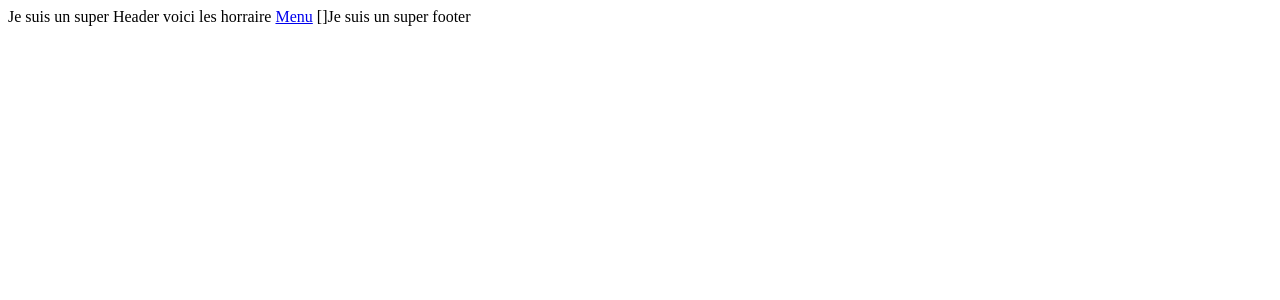
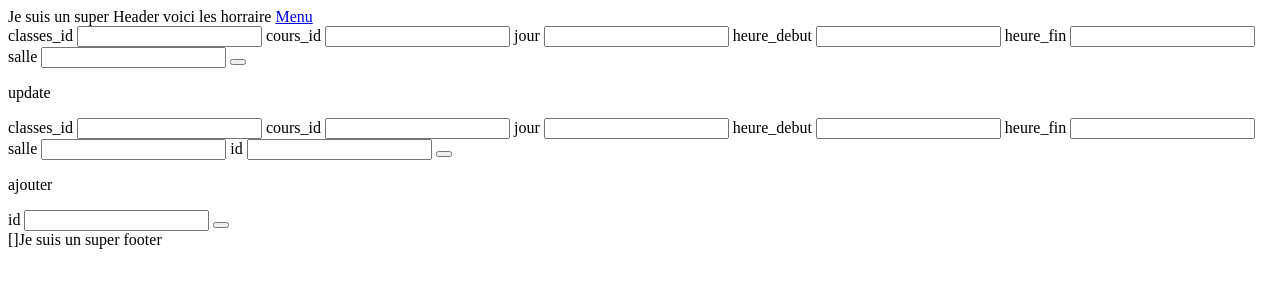
Before and after one commit to Frigorator/Hubschi_Matisse_AWEB3_UE1_Revision_Horaire, a PHP site: page /pages/horaire.php in a window 1280 px wide. Shown: the top 300 px of the page. Run offline with PHP 8.4, Linux system fonts and the light colour scheme; data that the repository does not hold is empty.

Commit message:
travail maison ajout de formulaire et petit changement de update a put

```diff
--- a/api/classes.php
+++ b/api/classes.php
@@ -69,7 +69,7 @@ else if($_SERVER['REQUEST_METHOD'] === 'DELETE')
     }
     header("Refresh: 0");
 }
-else if($_SERVER['REQUEST_METHOD'] === 'UPDATE')
+else if($_SERVER['REQUEST_METHOD'] === 'PUT')
 {
     $id=filter_input(Input_POST,'id',FILTER_VALIDATE_INT);
     $nom=filter_input(Input_POST,'nom',FILTER_SANITIZE_SPECIAL_CHARS);
--- a/api/cours.php
+++ b/api/cours.php
@@ -35,7 +35,7 @@ try
         http_response_code(500   );
     }
 }
-else if ($_SERVER['REQUEST_METHOD'] === 'POST') {
+else if ($_SERVER['REQUEST_METHOD'] === 'PUT') {
 
 $code=filter_input(Input_POST,'code',FILTER_SANITIZE_SPECIAL_CHARS);
 $annee_scolaire=filter_input(Input_POST,'annee_scolaire',FILTER_SANITIZE_SPECIAL_CHARS);
--- a/api/creneaux.php
+++ b/api/creneaux.php
@@ -21,7 +21,7 @@ else if ($_SERVER['REQUEST_METHOD'] === 'GET') {
     foreach ($creneaux as $creneau) {
         $response[] = [
             "id" => (int)$creneau['id'],
-            "code" => ($creneau['jour']),
+            "jour" => ($creneau['jour']),
             "heure_debut" => $creneau['heure_debut'],
             "heure_fin" => $creneau['heure_fin'],
             "salle" => $creneau['salle']
@@ -37,12 +37,12 @@ try
         http_response_code(500);
     }
 }
-else if ($_SERVER['REQUEST_METHOD'] === 'POST') {
+else if ($_SERVER['REQUEST_METHOD'] === 'PUT') {
 $classes_id=filter_input(Input_POST,'classes_id',FILTER_VALIDATE_INT);
 $cours_id=filter_input(Input_POST,'cours_id',FILTER_VALIDATE_INT);
 $jour=filter_input(Input_POST,'jour',FILTER_SANITIZE_SPECIAL_CHARS);
-$heure_debut=filter_input(Input_POST,'annee_scolaire',FILTER_VALIDATE_INT);
-$heure_fin=filter_input(Input_POST,'code',FILTER_VALIDATE_INT);
+$heure_debut=filter_input(Input_POST,'heure_debut',FILTER_VALIDATE_INT);
+$heure_fin=filter_input(Input_POST,'heure_fin',FILTER_VALIDATE_INT);
 $salle=filter_input(Input_POST,'salle',FILTER_SANITIZE_SPECIAL_CHARS);
 
 $sql="INSERT INTO 'creneaux' ('classes_id', 'cours_id','jour','annee_scolaire','code',salle)
--- a/pages/horaire.php
+++ b/pages/horaire.php
@@ -12,6 +12,44 @@
     ?>
     voici les horraire
     <a href="./..">Menu</a>
+        <form action="" Method="POST">
+            <label for="">classes_id</label>
+            <input type="text" name="classes_id">
+            <label for="">cours_id</label>
+            <input type="text" name="cours_id">
+            <label for="">jour</label>
+            <input type="text" name="jour">
+            <label for="">heure_debut</label>
+            <input type="text" name="heure_debut">
+            <label for="">heure_fin</label>
+            <input type="text" name="heure_fin">
+            <label for="">salle</label>
+            <input type="text" name="salle">
+            <button type="submit"></button>
+        </form>
+                        <p>update</p>
+            <label for="">classes_id</label>
+            <input type="text" name="classes_id">
+            <label for="">cours_id</label>
+            <input type="text" name="cours_id">
+            <label for="">jour</label>
+            <input type="text" name="jour">
+            <label for="">heure_debut</label>
+            <input type="text" name="heure_debut">
+            <label for="">heure_fin</label>
+            <input type="text" name="heure_fin">
+            <label for="">salle</label>
+            <input type="text" name="salle">
+            <label for="">id</label>
+            <input type="text" name="id">
+            <button type="submit"></button>
+        </form>
+                        <p>ajouter</p>
+                    <form action="" Method="DELETE">
+            <label for="">id</label>
+            <input type="text" name="id">
+            <button type="submit"></button>
+        </form>
     <?php
 require_once "./../api/creneaux.php";
 require_once "./../includes/footer.php";
```
Also changed, not shown: pages/classes.php (+17 -0 lines), pages/cours.php (+24 -0 lines).
